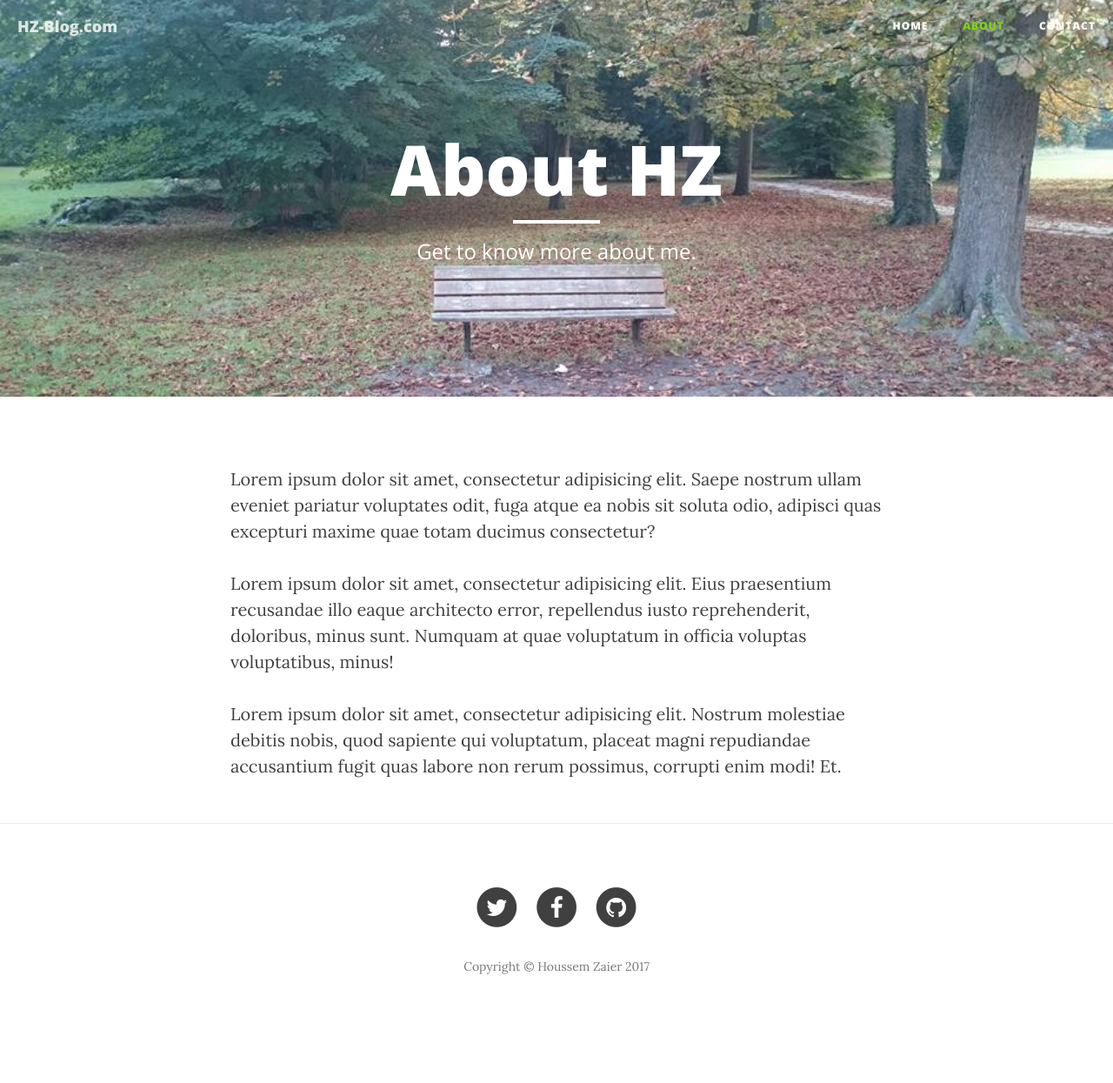
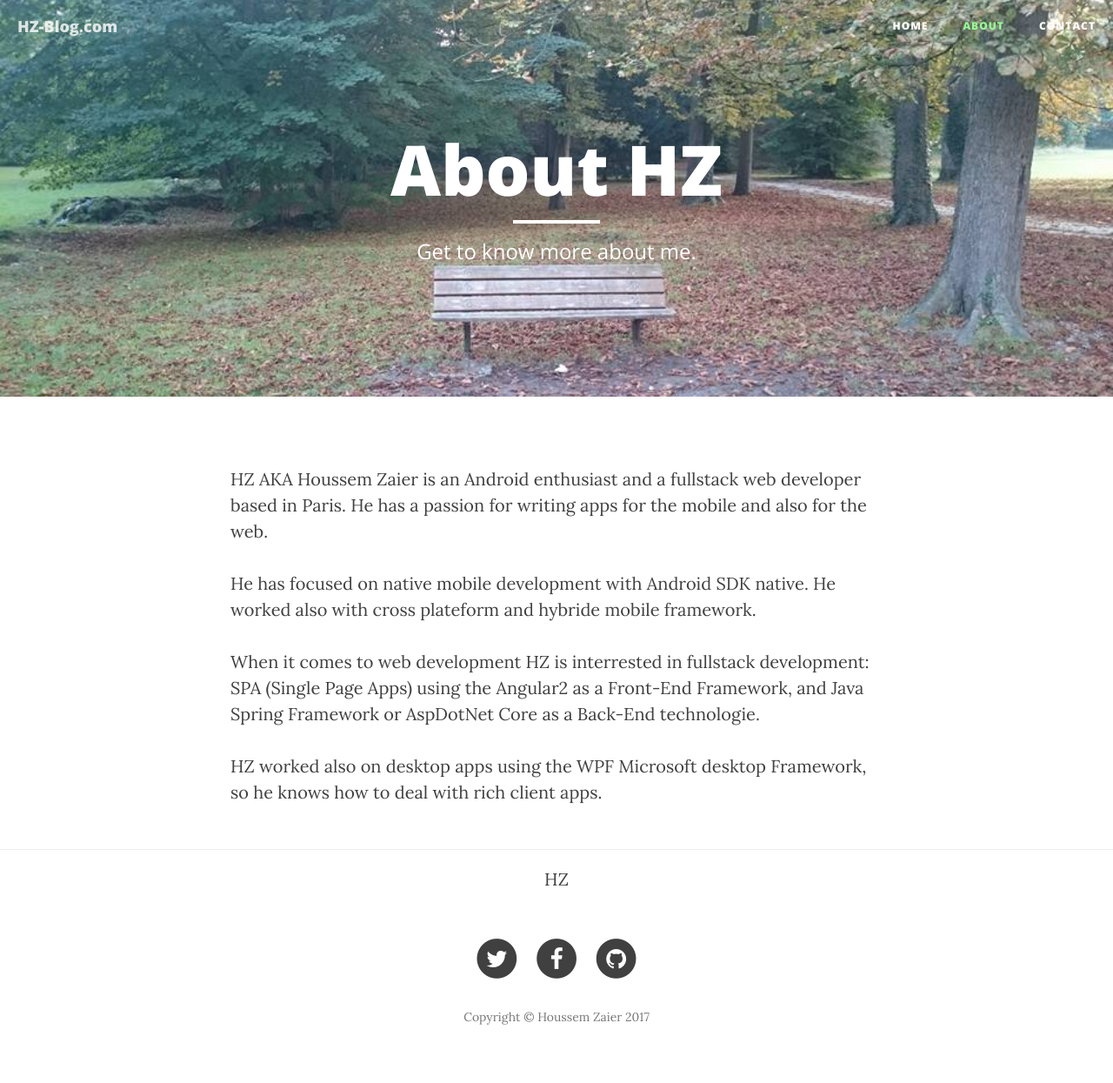
Before and after one commit to houssemzaier/blog, a Jekyll site: the page built from about.html, in a window 1280 px wide. Shown: the whole page at 87% size. Built offline with Jekyll 4.4.1, drawn with Linux system fonts in a browser that asks for light colours; nearby versions of some CDN libraries; comment, search, counter and statistics services are not loaded; before the commit the page ends 1187 px from its top, so only the background shows below that.

Commit message:
blogging is missing

```diff
--- a/about.html
+++ b/about.html
@@ -7,16 +7,22 @@ coverImg: "about.jpg"
 group: "navigation"
 order: 2
 ---
-
+<script type="text/javascript" src="https://platform.linkedin.com/badges/js/profile.js" async defer></script>
     <!-- Main Content -->
     <div class="container">
+
         <div class="row">
             <div class="col-lg-8 col-lg-offset-2 col-md-10 col-md-offset-1">
-                <p>Lorem ipsum dolor sit amet, consectetur adipisicing elit. Saepe nostrum ullam eveniet pariatur voluptates odit, fuga atque ea nobis sit soluta odio, adipisci quas excepturi maxime quae totam ducimus consectetur?</p>
-                <p>Lorem ipsum dolor sit amet, consectetur adipisicing elit. Eius praesentium recusandae illo eaque architecto error, repellendus iusto reprehenderit, doloribus, minus sunt. Numquam at quae voluptatum in officia voluptas voluptatibus, minus!</p>
-                <p>Lorem ipsum dolor sit amet, consectetur adipisicing elit. Nostrum molestiae debitis nobis, quod sapiente qui voluptatum, placeat magni repudiandae accusantium fugit quas labore non rerum possimus, corrupti enim modi! Et.</p>
+               <p>HZ AKA Houssem Zaier is an Android enthusiast and a fullstack web developer based in Paris. He has a passion for writing apps for the mobile and also for the web.</p>
+               <p>He has focused on native mobile development with Android SDK native. He worked also with cross plateform and hybride mobile framework.</p>
+               <p> When it comes to web development HZ is interrested in fullstack development: SPA (Single Page Apps) using the Angular2 as a Front-End Framework, and Java Spring Framework or AspDotNet Core as a Back-End technologie.</p>
+               <p>HZ worked also on desktop apps using the WPF Microsoft desktop Framework, so he knows how to deal with rich client apps.</p>
             </div>
         </div>
-    </div>
+
+     </div>
 
     <hr>
+     <div class="center-block" style="text-align: center">
+      <div class="LI-profile-badge"  data-version="v1" data-size="medium" data-locale="fr_FR" data-type="horizontal" data-theme="dark" data-vanity="houssemzaier"><a class="LI-simple-link" href='https://fr.linkedin.com/in/houssemzaier?trk=profile-badge'>HZ</a></div>
+    </div>
--- a/contact.html
+++ b/contact.html
@@ -12,7 +12,7 @@ order: 3
 <div class="container">
     <div class="row">
         <div class="col-lg-8 col-lg-offset-2 col-md-10 col-md-offset-1">
-            <p>Want to get in touch with me? Fill out the form below to send me a message and I will try to get back to you within 24 hours!</p>
+            <p>Hello! You want to get in touch with me ?</p><p> Please Fill out the form below to send me a message and I will try to get back to you within the next 24 hours !</p>
             <!-- Contact Form - Enter your email address on line 19 of the mail/contact_me.php file to make this form work. -->
             <!-- WARNING: Some web hosts do not allow emails to be sent through forms to common mail hosts like Gmail or Yahoo. It's recommended that you use a private domain email address! -->
             <!-- NOTE: To use the contact form, your site must be on a live web host with PHP! The form will not work locally! -->
--- a/css/clean-blog.css
+++ b/css/clean-blog.css
@@ -58,8 +58,8 @@ hr.small {
   letter-spacing: 1px;
 }
 .selected {
-  color: #80D222 !important;
-}
+  color: #98FB98 !important;
+ }
 @media only screen and (min-width: 768px) {
   .navbar-custom {
     background: transparent;
```
Also changed, not shown: 3 other files.
